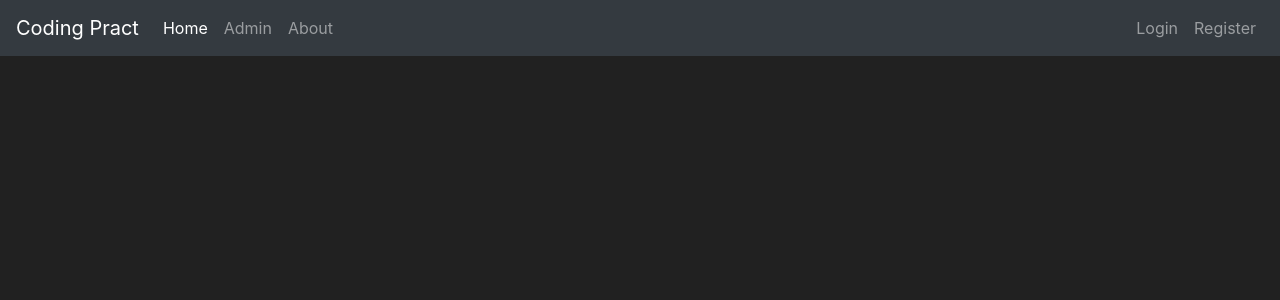
After one commit to Billrawknow/Pract, a Flask app: template templates/base.html in a window 1280 px wide. The commit adds this page. Shown: the top 300 px of the page. Run offline with Flask 2, Linux system fonts and the light colour scheme; the template is opened without the code that fills it, so the values that code supplies are empty; some libraries are stand-ins or nearby versions.

Commit message:
base and admin

```diff
--- a/templates/admin.html
+++ b/templates/admin.html
@@ -67,7 +67,7 @@
 
             <td>
               <button class="btn btn-outline btn-info">More Info</button>
-              <button class="btn btn-outline btn-success">Purchase this Item</button>
+              <button class="btn btn-outline btn-success">Update the Details</button>
           </td>
         </tr>
 
--- /dev/null
+++ b/templates/base.html
@@ -0,0 +1,65 @@
+
+
+<!doctype html>
+<html lang="en">
+   <head>
+      <!-- Required meta tags -->
+      <meta charset="utf-8">
+      <meta name="viewport" content="width=device-width, initial-scale=1, shrink-to-fit=no">
+      <!-- Bootstrap CSS -->
+      <link rel="stylesheet" href="https://cdn.jsdelivr.net/npm/bootstrap@4.5.3/dist/css/bootstrap.min.css" integrity="sha384-TX8t27EcRE3e/ihU7zmQxVncDAy5uIKz4rEkgIXeMed4M0jlfIDPvg6uqKI2xXr2" crossorigin="anonymous">
+      <title>
+          {% block title %}
+
+          {% endblock %}
+      </title>
+   </head>
+   <body>
+    <nav class="navbar navbar-expand-md navbar-dark bg-dark">
+      <a class="navbar-brand" href="#">Coding Pract</a>
+      <button class="navbar-toggler" type="button" data-toggle="collapse" data-target="#navbarNav">
+        <span class="navbar-toggler-icon"></span>
+      </button>
+      <div class="collapse navbar-collapse" id="navbarNav">
+        <ul class="navbar-nav mr-auto">
+            <li class="nav-item active">
+                <a class="nav-link" href="{{ url_for('home_page') }}">Home <span class="sr-only">(current)</span></a>
+            </li>
+            <li class="nav-item">
+                <a class="nav-link" href="{{ url_for('admin_page') }}">Admin</a>
+            </li>
+            <li class="nav-item">
+                <a class="nav-link" href="{{ url_for('about_page') }}">About</a>
+            </li>
+        </ul>
+        <ul class="navbar-nav">
+            <li class="nav-item">
+                <a class="nav-link" href="#">Login</a>
+            </li>
+            <li class="nav-item">
+                <a class="nav-link" href="#">Register</a>
+            </li>
+        </ul>
+      </div>
+    </nav>
+      {% block content %}
+
+      {% endblock %}
+      <!-- Future Content here -->
+
+
+
+      <!-- Optional JavaScript -->
+      <!-- jQuery first, then Popper.js, then Bootstrap JS -->
+      <script src='https://kit.fontawesome.com/a076d05399.js'></script>
+      <script src="https://code.jquery.com/jquery-3.5.1.slim.min.js" integrity="sha384-DfXdz2htPH0lsSSs5nCTpuj/zy4C+OGpamoFVy38MVBnE+IbbVYUew+OrCXaRkfj" crossorigin="anonymous"></script>
+      <script src="https://cdn.jsdelivr.net/npm/popper.js@1.16.1/dist/umd/popper.min.js" integrity="sha384-9/reFTGAW83EW2RDu2S0VKaIzap3H66lZH81PoYlFhbGU+6BZp6G7niu735Sk7lN" crossorigin="anonymous"></script>
+      <script src="https://stackpath.bootstrapcdn.com/bootstrap/4.5.2/js/bootstrap.min.js" integrity="sha384-B4gt1jrGC7Jh4AgTPSdUtOBvfO8shuf57BaghqFfPlYxofvL8/KUEfYiJOMMV+rV" crossorigin="anonymous"></script>
+   </body>
+   <style>
+      body {
+      background-color: #212121;
+      color: white
+      }
+   </style>
+</html>
```
